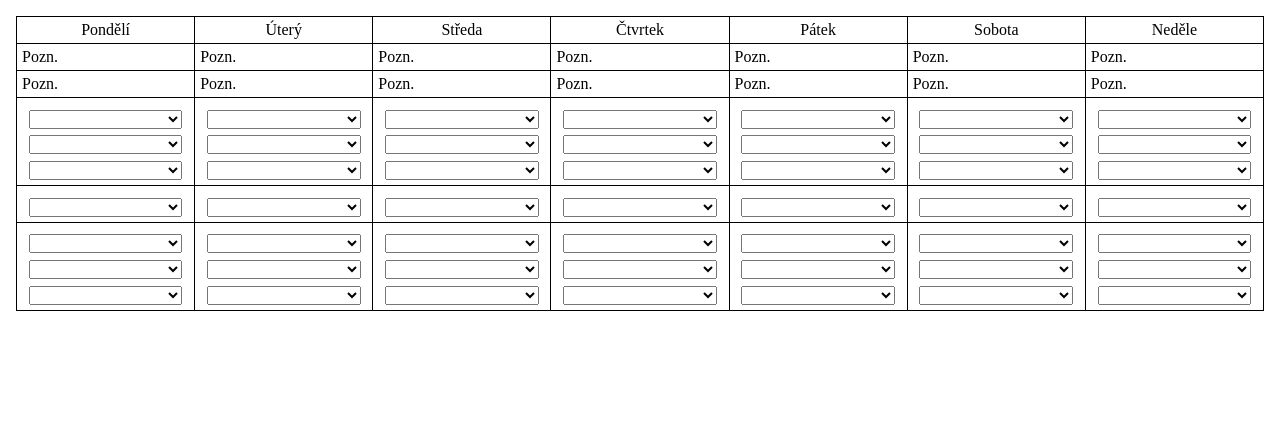
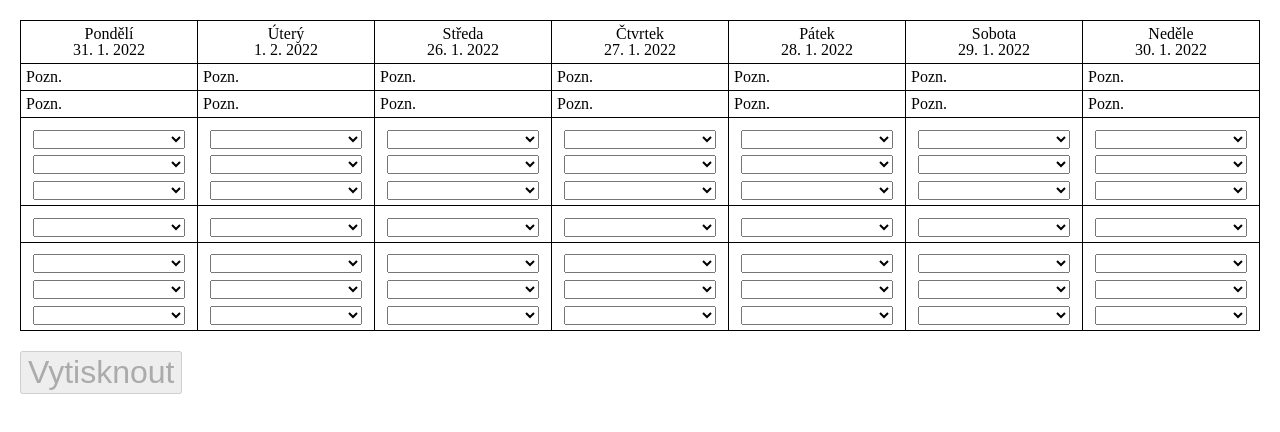
Before and after one commit to jarcik/menu-planning, a React (Create React App) app: page / in a window 1280 px wide. Shown: the top 432 px of the page. Built offline with nearby package versions, Linux system fonts and the light colour scheme.

Commit message:
print button, check before print, date to the header

```diff
--- a/src/App.css
+++ b/src/App.css
@@ -1,7 +1,6 @@
 
 table {
-    width: calc(100% - 2em);
-    margin: 1em;
+    width: calc(100% - 40px);
 }
 
 th {
@@ -13,3 +12,15 @@ td, th {
     border: black 1px solid;
     padding: 5px;
 }
+
+button {
+    font-size: 2em;
+}
+
+table, button {
+    margin: 20px;
+}
+
+button {
+    margin-top: 0;
+}
--- a/src/App.js
+++ b/src/App.js
@@ -148,6 +148,37 @@ class App extends Component {
 
   }
 
+  //check and print
+  print = () => {
+    //check before printing
+    if(this.check()) {
+      //everything alright, lets prnt
+      window.print();
+    } else {
+      alert("Nejsou vyplněna všechna pole. Prosím, doplňte.");
+    }
+  }
+
+  //check if every object in menu is selected
+  check() {
+    for(let i = 0; i < 7; i++) {
+      let meal = this.state.selectedMenu[i];
+      if(!meal
+          || !meal.lunch || !meal.lunch.soup || !meal.lunch.salad || !meal.lunch.sidedish
+          || !meal.dinner || !meal.dinner.soup || !meal.dinner.salad || !meal.dinner.sidedish
+          || !meal.dessert)
+        return false;
+    }
+    return true;
+  }
+
+  //get date for the next weekday
+  getDate(day) {
+    let d = new Date();
+    d.setDate(d.getDate() + ((7 - d.getDay()) % 7 + (day+1)) % 7);
+    return d.toLocaleDateString("cs-CZ");
+  }
+
   render() {
     const { error, isLoaded } = this.state;
     if (error) {
@@ -162,13 +193,13 @@ class App extends Component {
           <thead>
             <tr>
               {/* days of the week + date */}
-              <th>Pondělí</th>
-              <th>Úterý</th>
-              <th>Středa</th>
-              <th>Čtvrtek</th>
-              <th>Pátek</th>
-              <th>Sobota</th>
-              <th>Neděle</th>
+              <th>Pondělí<br/>{this.getDate(0)}</th>
+              <th>Úterý<br/>{this.getDate(1)}</th>
+              <th>Středa<br/>{this.getDate(2)}</th>
+              <th>Čtvrtek<br/>{this.getDate(3)}</th>
+              <th>Pátek<br/>{this.getDate(4)}</th>
+              <th>Sobota<br/>{this.getDate(5)}</th>
+              <th>Neděle<br/>{this.getDate(6)}</th>
             </tr>
           </thead>
           <tbody>
@@ -217,6 +248,7 @@ class App extends Component {
             </tr>
           </tbody>
           </table>
+          <button disabled={this.check() ? "" : "disabled"} onClick={this.print}>Vytisknout</button>
         </div>
       );
     }
--- a/src/MealsDrop.css
+++ b/src/MealsDrop.css
@@ -8,15 +8,8 @@ select:last-child {
     margin-bottom: 0.5em;
 }
 
-.hidden-print {
-    display: none;
+@media print {
+	select {
+		display: none;
+	}
 }
-
-@media print {
-    select {
-        display: none;
-    }
-    .hidden-print {
-        display: block;
-    }
-  }
--- a/src/index.css
+++ b/src/index.css
@@ -10,6 +10,19 @@ body {
 code {
   font-family: source-code-pro, Menlo, Monaco, Consolas, 'Courier New',
     monospace;
+}
+
+.hidden-print {
+	display: none;
+}
+
+@media print {
+	button {
+		display: none;
+	}
+	.hidden-print {
+		display: block;
+	}
 }
 
 /* reset */
```
